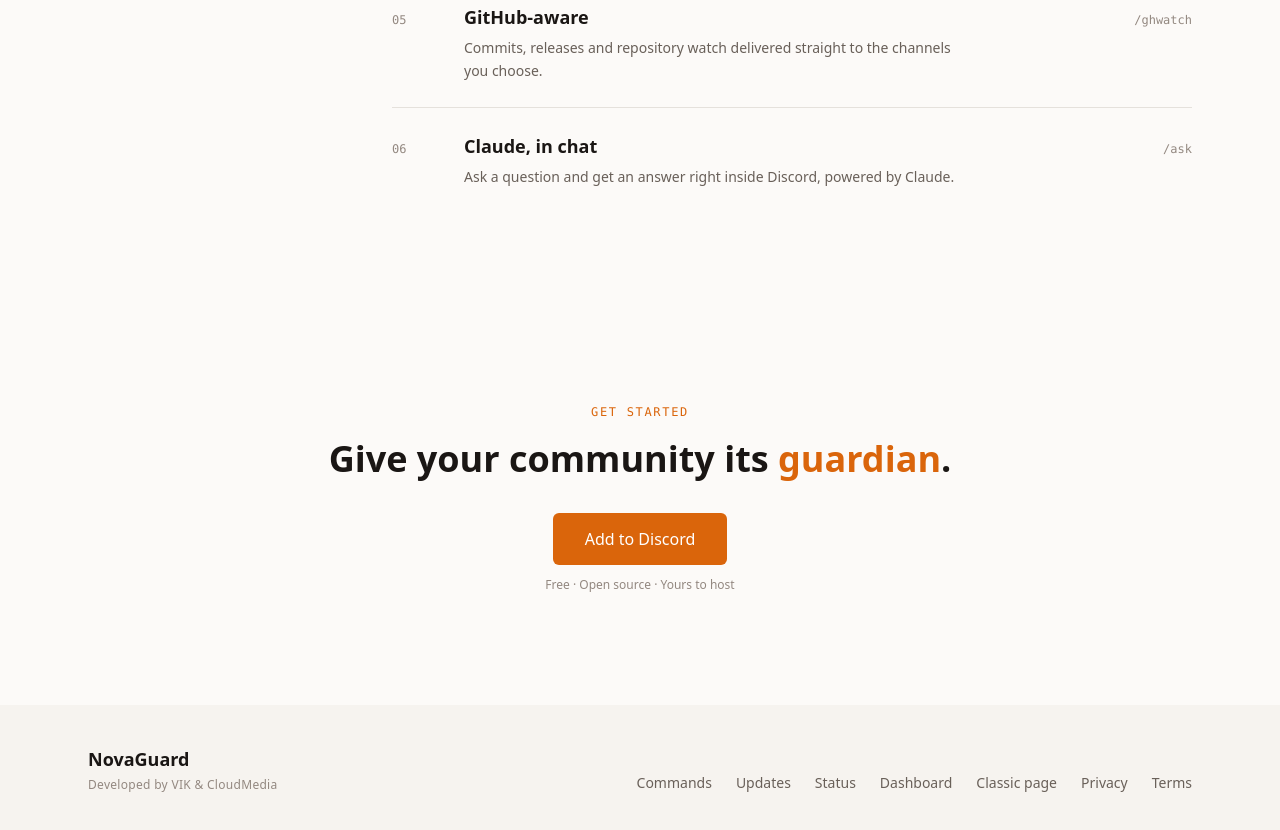
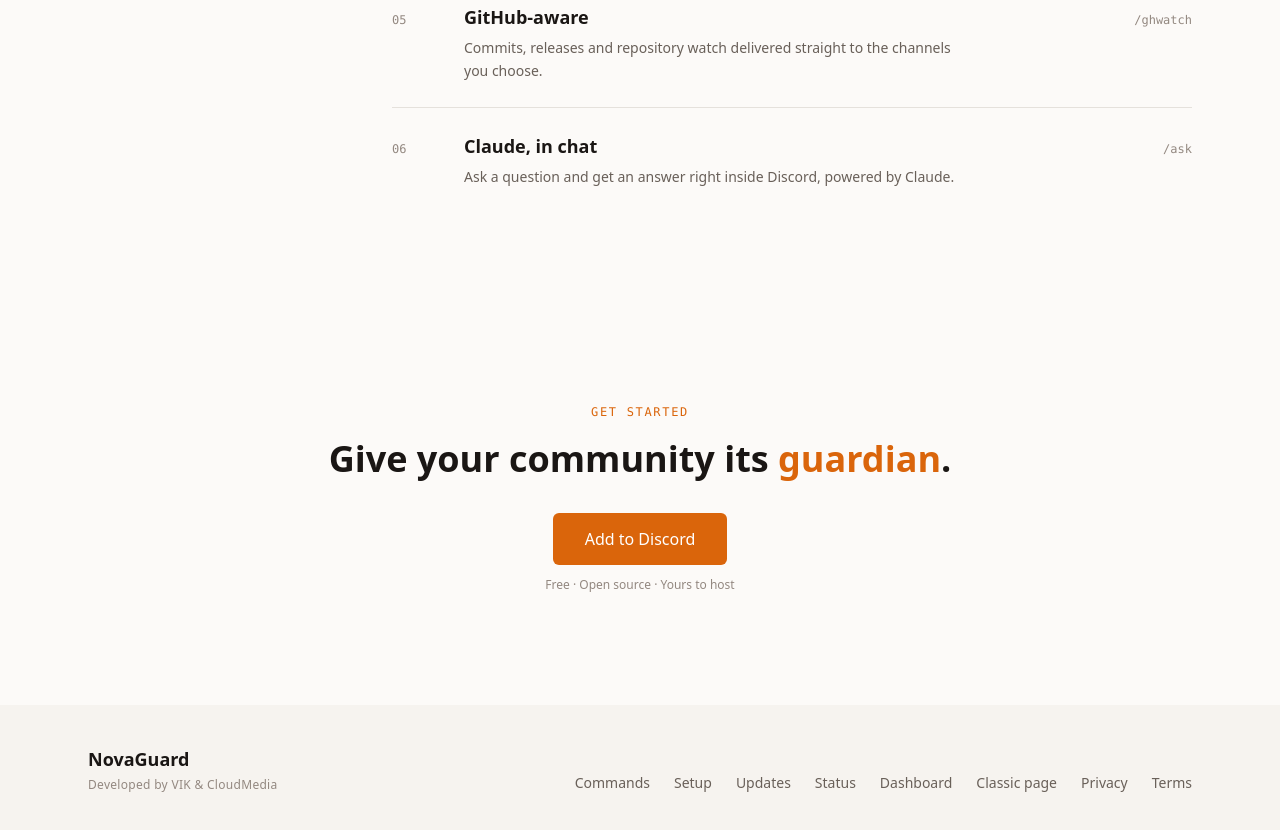
Before and after one commit to VIK-DD/NovaGuard, an Astro site in the folder website-3/: page /home in a window 1280 px wide. Shown: the part 1568-2398 px from the top of the page. Built offline with nearby package versions, Linux system fonts and the light colour scheme; Astro itself is replaced by a stand-in of ours; no server answers; a web font is replaced by a local one.

Commit message:
feat(web): link /setup from the nav and footer

```diff
--- a/website-3/src/components/Footer.astro
+++ b/website-3/src/components/Footer.astro
@@ -19,6 +19,7 @@
     </div>
     <nav class="flex flex-wrap items-center justify-center gap-x-6 gap-y-2 text-ink-muted">
       <a href="/commands" class="transition-colors hover:text-ink">Commands</a>
+      <a href="/setup" class="transition-colors hover:text-ink">Setup</a>
       <a href="/updates" class="transition-colors hover:text-ink">Updates</a>
       <a href="/status" class="transition-colors hover:text-ink">Status</a>
       <a href="/dashboard" class="transition-colors hover:text-ink">Dashboard</a>
--- a/website-3/src/components/Nav.astro
+++ b/website-3/src/components/Nav.astro
@@ -4,6 +4,7 @@ import Icon from "./Icon.astro";
 
 const links = [
   { href: "/commands", label: "Commands" },
+  { href: "/setup", label: "Setup" },
   { href: "/updates", label: "Updates" },
   { href: "/status", label: "Status" },
   { href: "/dashboard", label: "Dashboard" },
```
